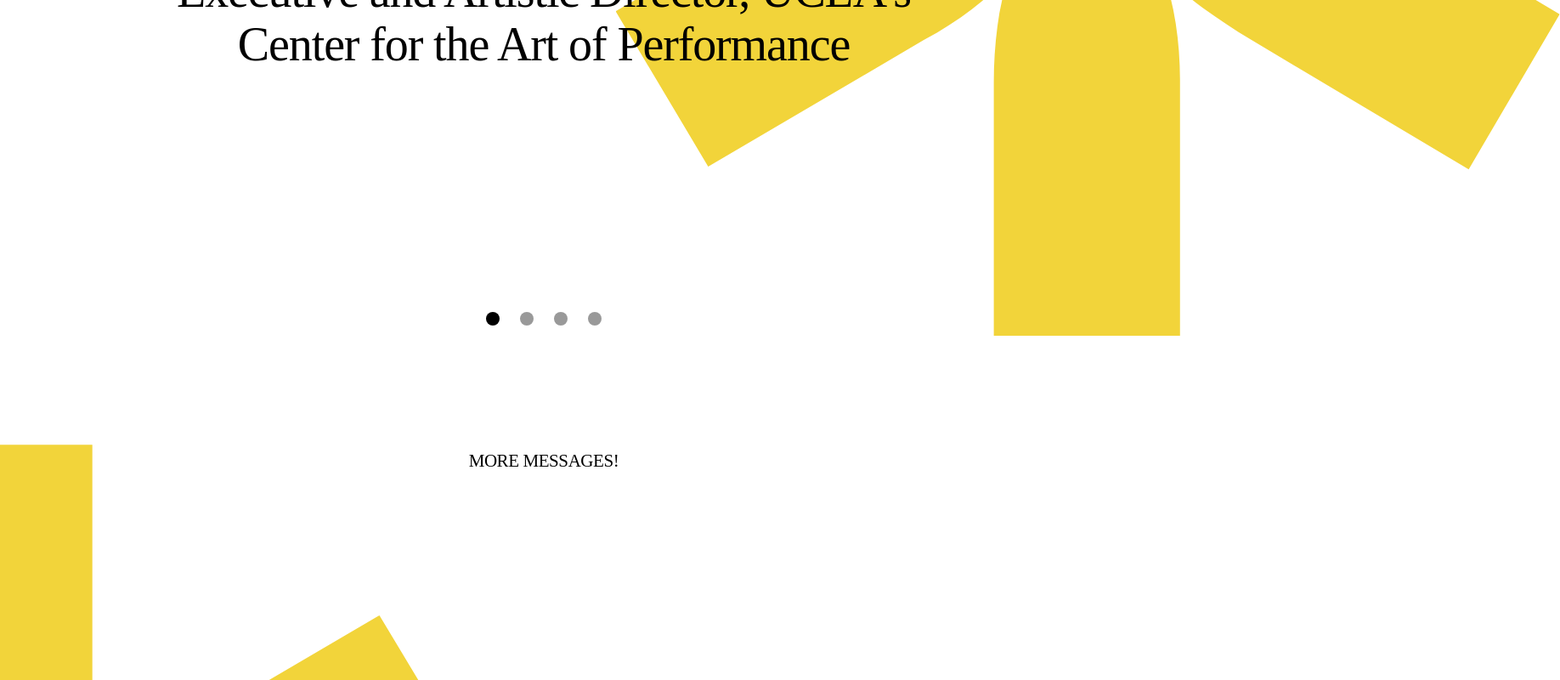
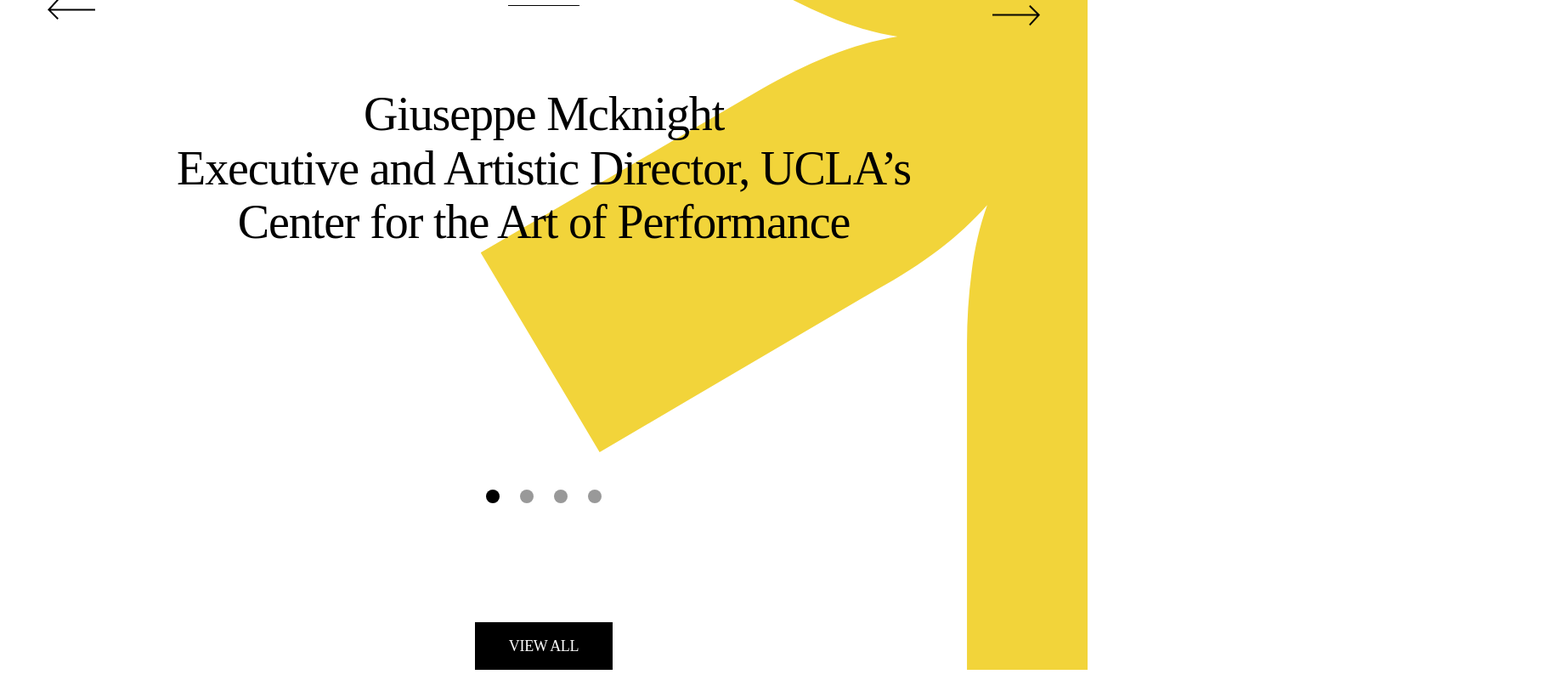
Before and after one commit to blerchin/useallfive-challenge, a React (Create React App) app: page / in a window 1280 px wide. Shown: the part 800-1600 px from the top of the page at 85% size, 1836 px wide, since content can reach past the window. Built offline with nearby package versions, Linux system fonts and the light colour scheme.

Commit message:
add cta and improve spacing

```diff
--- a/src/App.js
+++ b/src/App.js
@@ -5,22 +5,25 @@
 import carouselData from './assets/data.json';
 import asterisk from './assets/asterisk.svg';
 
-import './App.css';
 import SvgBackground from './components/SvgBackground';
+
+import { segment, segmentPrimary } from './App.module.css';
+import CtaButton from './components/CtaButton';
 
 function App() {
   return (
     <div className="App">
-      {carouselData.map(({ backgroundPosition, quotes, section_title, textColor, primary }, i) => (
-        <div key={i} style={{ position: 'relative' }}>
+      {carouselData.map(({ backgroundPosition, ctaText, quotes, section_title, textColor, primary }, i) => (
+        <div key={i} className={`${segment} ${primary ? segmentPrimary : ''}`}>
           <SvgBackground src={asterisk} position={backgroundPosition} />
-          <h5 style={{ fontWeight: primary ? 'bold' : 'inherit' }}>
+          <h5>
             { section_title }
           </h5>
           <Carousel
             quotes={quotes}
             textColor={textColor}
             />
+          {ctaText && <CtaButton text={ctaText} />}
         </div>
       ))}
     </div>
--- /dev/null
+++ b/src/App.module.css
@@ -0,0 +1,10 @@
+.segment {
+  margin: var(--separator) 0;
+  margin-bottom: calc(3 * var(--separator));
+  position: relative;
+  overflow: hidden;
+}
+
+.segmentPrimary h5 {
+  font-weight: bold;
+}
--- a/src/assets/data.json
+++ b/src/assets/data.json
@@ -3,6 +3,7 @@
     "section_title": "Congratulatory Messages",
     "primary": true,
     "backgroundPosition": "right",
+    "ctaText": "View All",
     "quotes": [
       {
         "message": "...please live the beautiful life that you have. It will always be enough...",
--- /dev/null
+++ b/src/components/CtaButton/index.js
@@ -0,0 +1,16 @@
+import React from 'react';
+import PropTypes from 'prop-types';
+
+import { button } from './index.module.css';
+
+const CtaButton = ({ text }) => (
+  <button className={button}>
+    <span className='ctaText'>{text}</span>
+  </button>
+);
+
+CtaButton.propTypes = {
+  text: PropTypes.string
+};
+
+export default CtaButton;
--- /dev/null
+++ b/src/components/CtaButton/index.module.css
@@ -0,0 +1,10 @@
+.button {
+  background-color: #000;
+  border-radius: 0;
+  border: 0;
+  color: #fff;
+  cursor: pointer;
+  display: block;
+  padding: 16px 40px;
+  margin: 0px auto;
+}
--- a/src/components/Quote/index.js
+++ b/src/components/Quote/index.js
@@ -6,10 +6,10 @@
 const Quote = ({
   attribution,
   message,
-  textColor
+  textColor = 'inherit'
 }) => (
   <div className={wrapper}>
-    <h2 style={{ color: textColor || "inherit" }}>
+    <h2 style={{ color: textColor }}>
       { message }
     </h2>
     <h3>
--- a/src/components/Quote/index.module.css
+++ b/src/components/Quote/index.module.css
@@ -1,5 +1,5 @@
 .wrapper {
-  margin: calc(10 * var(--grid)) 15%;
+  margin: var(--separator) 15%;
   outline: none;
 }
 
@@ -7,6 +7,11 @@
   margin: 0px auto;
 }
 
-.wrapper h3 {
-  margin: 96px auto;
+.wrapper h3:before {
+  border-top: 1px solid #000;
+  content: '';
+  display: block;
+  margin: var(--separator) auto;
+  height: 0;
+  width: var(--divider-width);
 }
--- a/src/index.css
+++ b/src/index.css
@@ -1,24 +1,30 @@
+@import "typography.css";
+
 body {
   margin: 0;
-  font-family: 'Times New Roman', 'Times', serif;
+  font-family: var(--font-times);
   -webkit-font-smoothing: antialiased;
   -moz-osx-font-smoothing: grayscale;
 }
 
-/* mobile vars */
+/* responsive sizes */
 :root {
-  /* responsive breakpoints */
+  --font-times: 'Times New Roman', 'Times', serif;
   --h2-font-size: 5vw;
   --h3-font-size: 3.88vw;
   --grid: 8px;
   --arrow-width: 4vw;
   --pip-size: 6px;
   --pip-spacing: 5px;
+  --separator: 32px;
+  --divider-width: 24px;
 }
 @media screen and (min-width: 768px) {
   :root {
     --pip-size: 1.1vw;
     --pip-spacing: 1vw;
+    --separator: 8vw;
+    --divider-width: 6vw;
   }
 }
 @media screen and (min-width: 1200px) {
@@ -28,5 +34,7 @@
     --arrow-width: 56px;
     --pip-size: 16px;
     --pip-spacing: 12px;
+    --separator: 96px;
+    --divider-width: 84px;
   }
 }
--- a/src/App.css
+++ b/src/typography.css
@@ -19,7 +19,18 @@
 h5 {
   font-size: 21px;
   line-height: 190%;
+  font-weight: normal;
   text-align: center;
   text-transform: uppercase;
   letter-spacing: -0.02em;
 }
+
+.ctaText {
+  font-family: var(--font-times);
+  font-size: 18px;
+  font-weight: normal;
+  line-height: 24px;
+  letter-spacing: -0.02em;
+  text-align: center;
+  text-transform: uppercase;
+}
```
